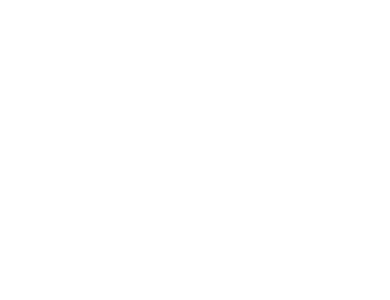
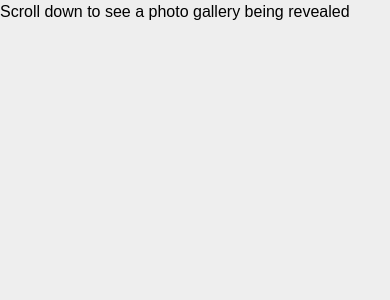
Before and after one commit to tia-cin/Landing-Pages, a React (Create React App) app: page /templates/project-14 in a window 390 px wide. Before the commit this address had no page. Shown: the top 300 px of the page. Built offline with nearby package versions, Linux system fonts and the light colour scheme.

Commit message:
project-14 setup & style

```diff
--- a/src/index.tsx
+++ b/src/index.tsx
@@ -11,6 +11,7 @@ import {
   Project11,
   Project12,
   Project13,
+  Project14,
   Project2,
   Project3,
   Project4,
@@ -43,6 +44,7 @@ root.render(
         <Route path="/templates/project-11" element={<Project11 />} />
         <Route path="/templates/project-12" element={<Project12 />} />
         <Route path="/templates/project-13" element={<Project13 />} />
+        <Route path="/templates/project-14" element={<Project14 />} />
       </Routes>
     </BrowserRouter>
   </React.StrictMode>
--- a/src/templates/index.ts
+++ b/src/templates/index.ts
@@ -11,6 +11,7 @@ import Project10 from "./project-10/Project10";
 import Project11 from "./project-11/Project11";
 import Project12 from "./project-12/Project12";
 import Project13 from "./project-13/Project13";
+import Project14 from "./project-14/Project14";
 
 export {
   Project1,
@@ -26,4 +27,5 @@ export {
   Project11,
   Project12,
   Project13,
+  Project14,
 };
--- /dev/null
+++ b/src/templates/project-14/Project14.tsx
@@ -0,0 +1,52 @@
+import React from "react";
+import "./project-14.css";
+
+const Project14 = () => {
+  return (
+    <div className="project-14">
+      <h1 className="header-section">
+        Scroll down to see a photo gallery being revealed
+      </h1>
+
+      <div className="grid-container">
+        <div className="grid">
+          <div className="gridLayer">
+            <div className="gridBlock"></div>
+          </div>
+          <div className="gridLayer">
+            <div className="gridBlock"></div>
+          </div>
+          <div className="gridLayer">
+            <div className="gridBlock"></div>
+          </div>
+          <div className="gridLayer centerPiece">
+            <div className="gridBlock centerBlock"></div>
+          </div>
+          <div className="gridLayer">
+            <div className="gridBlock">
+              <a href="https://greensock.com" target="_blank"></a>
+            </div>
+          </div>
+          <div className="gridLayer">
+            <div className="gridBlock"></div>
+          </div>
+          <div className="gridLayer">
+            <div className="gridBlock"></div>
+          </div>
+          <div className="gridLayer">
+            <div className="gridBlock"></div>
+          </div>
+          <div className="gridLayer">
+            <div className="gridBlock"></div>
+          </div>
+        </div>
+      </div>
+
+      <h1 className="header-section" style={{ marginTop: 0 }}>
+        Final
+      </h1>
+    </div>
+  );
+};
+
+export default Project14;
--- /dev/null
+++ b/src/templates/project-14/project-14.css
@@ -0,0 +1,190 @@
+.project-14 {
+  background: #eee;
+  overflow-x: hidden;
+}
+
+.project-14 .gridBlock {
+  opacity: 0;
+}
+
+.project-14 .grid-container {
+  width: 100vw;
+  height: 400vh;
+  position: relative;
+}
+.project-14 .grid {
+  top: 0;
+  left: 0;
+  z-index: 1;
+  width: 70vw;
+  height: 60vw;
+  margin: 0 calc(100vw / 20 * 3);
+  position: absolute;
+}
+@media only screen and (max-width: 580px) {
+  .grid {
+    margin: 0;
+    width: 100vw;
+    height: 89.444vw;
+  }
+}
+
+.project-14 .gridLayer {
+  top: 0;
+  left: 0;
+  width: 100%;
+  height: 100%;
+  position: absolute;
+  will-change: transform;
+  transform-origin: 44.951% 50%;
+}
+.project-14 .gridLayer:nth-child(1) .gridBlock {
+  top: 5vw;
+  left: 20vw;
+  width: 10vw;
+  height: 10vw;
+  background: #c9f2c7;
+}
+@media only screen and (max-width: 580px) {
+  .gridLayer:nth-child(1) .gridBlock {
+    top: 11.111vw;
+    left: 23.889vw;
+    width: 15vw;
+    height: 15vw;
+  }
+}
+.project-14 .gridLayer:nth-child(2) .gridBlock {
+  top: 0;
+  left: 32.5vw;
+  width: 15vw;
+  height: 15vw;
+  background: #aceca1;
+}
+@media only screen and (max-width: 580px) {
+  .gridLayer:nth-child(2) .gridBlock {
+    top: 0;
+    left: 43.333vw;
+    width: 26.389vw;
+    height: 26.389vw;
+  }
+}
+.project-14 .gridLayer:nth-child(3) .gridBlock {
+  left: 0;
+  top: 25vw;
+  width: 15vw;
+  height: 15vw;
+  background: #96be8c;
+}
+@media only screen and (max-width: 580px) {
+  .gridLayer:nth-child(3) .gridBlock {
+    top: 30.278vw;
+    left: 0;
+    width: 26.389vw;
+    height: 26.389vw;
+  }
+}
+.project-14 .gridLayer:nth-child(4) .gridBlock {
+  top: 17.5vw;
+  left: 17.5vw;
+  width: 30vw;
+  height: 30vw;
+  background: #269460;
+}
+@media only screen and (max-width: 580px) {
+  .gridLayer:nth-child(4) .gridBlock {
+    top: 30.278vw;
+    left: 30.278vw;
+    width: 39.444vw;
+    height: 39.444vw;
+  }
+}
+.project-14 .gridLayer:nth-child(5) {
+  z-index: 1;
+}
+.project-14 .gridLayer:nth-child(5) .gridBlock {
+  top: 20vw;
+  left: 50vw;
+  width: 5vw;
+  height: 5vw;
+  background: #243119;
+}
+@media only screen and (max-width: 580px) {
+  .gridLayer:nth-child(5) .gridBlock {
+    top: 23.889vw;
+    left: 73.889vw;
+    width: 15.278vw;
+    height: 15.278vw;
+  }
+}
+.project-14 .gridLayer:nth-child(5) a {
+  height: 100%;
+  display: flex;
+  align-items: center;
+  justify-content: center;
+}
+.project-14 .gridLayer:nth-child(5) svg {
+  width: 1.75vw;
+}
+@media only screen and (max-width: 580px) {
+  .gridLayer:nth-child(5) svg {
+    width: 4.722vw;
+  }
+}
+.project-14 .gridLayer:nth-child(6) .gridBlock {
+  left: 50vw;
+  top: 27.5vw;
+  width: 20vw;
+  height: 20vw;
+  background: #aceca1;
+}
+@media only screen and (max-width: 580px) {
+  .gridLayer:nth-child(6) .gridBlock {
+    top: 43.889vw;
+    left: 73.889vw;
+    width: 26.389vw;
+    height: 26.389vw;
+  }
+}
+.project-14 .gridLayer:nth-child(7) .gridBlock {
+  left: 10vw;
+  top: 42.5vw;
+  width: 5vw;
+  height: 5vw;
+  background: #269460;
+}
+@media only screen and (max-width: 580px) {
+  .gridLayer:nth-child(7) .gridBlock {
+    display: none;
+  }
+}
+.project-14 .gridLayer:nth-child(8) .gridBlock {
+  bottom: 5vw;
+  left: 42.5vw;
+  width: 5vw;
+  height: 5vw;
+  background: #c9f2c7;
+}
+@media only screen and (max-width: 580px) {
+  .gridLayer:nth-child(8) .gridBlock {
+    display: none;
+  }
+}
+.project-14 .gridLayer:nth-child(9) .gridBlock {
+  bottom: 0;
+  left: 50vw;
+  width: 10vw;
+  height: 10vw;
+  background: #243119;
+}
+@media only screen and (max-width: 580px) {
+  .gridLayer:nth-child(9) .gridBlock {
+    top: 73.889vw;
+    left: 58.889vw;
+    width: 15.278vw;
+    height: 15.278vw;
+  }
+}
+.project-14 .gridBlock {
+  display: block;
+  position: absolute;
+}
```
